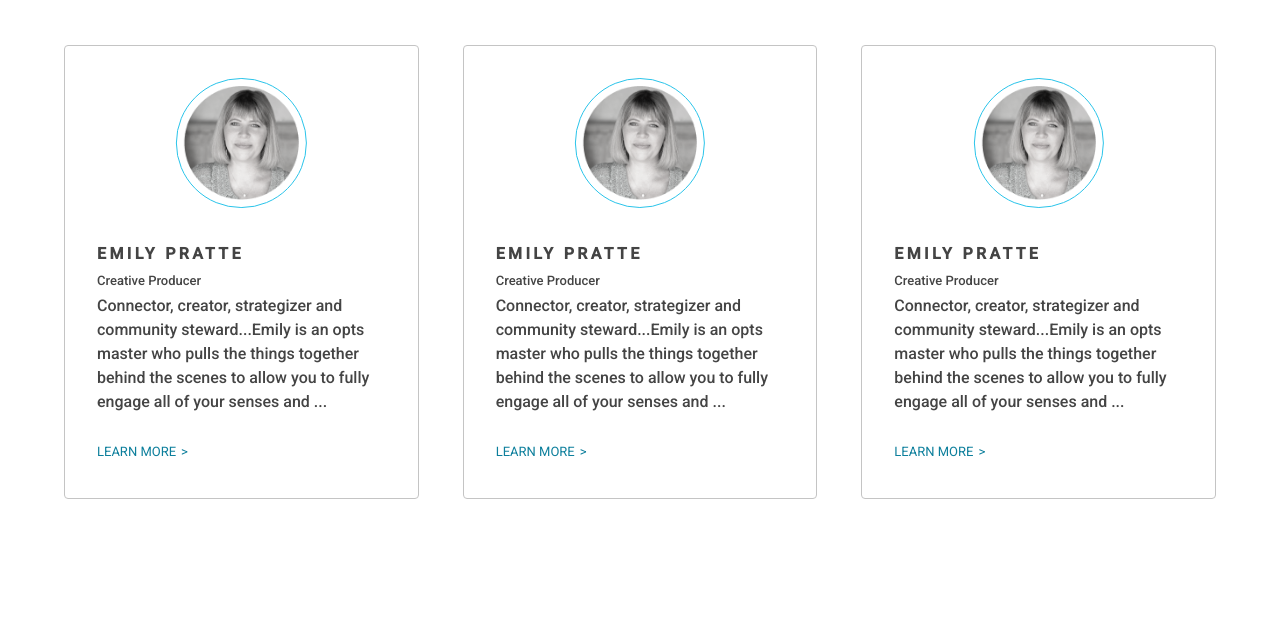
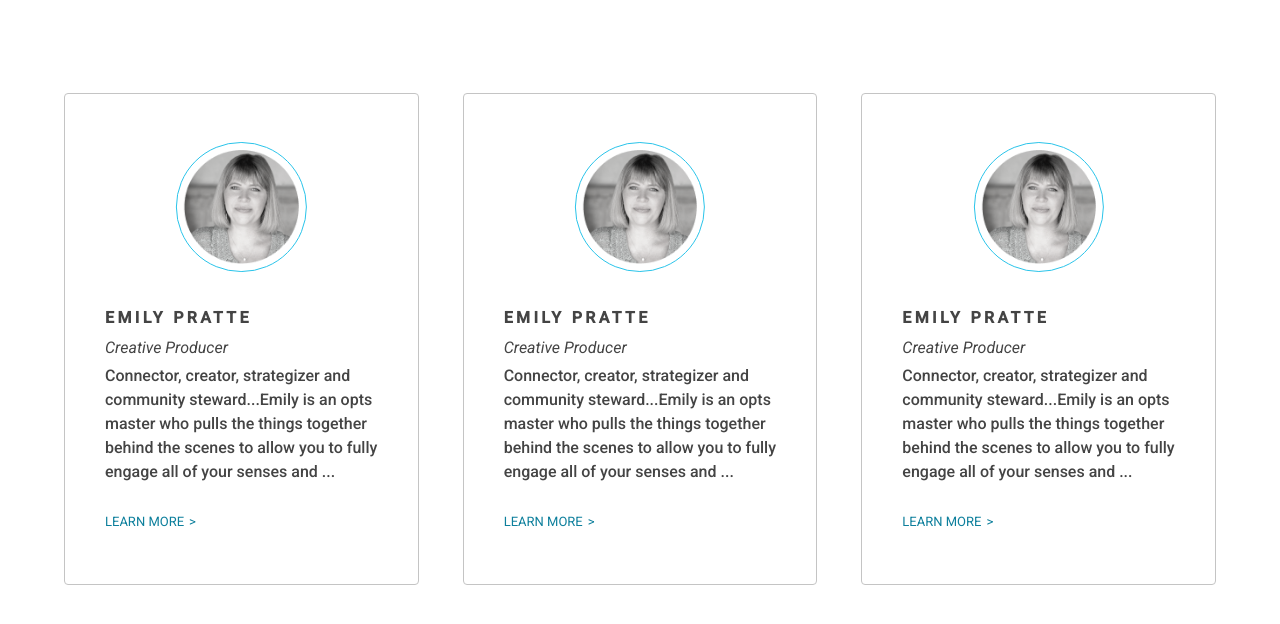
Before and after one commit to spoonhead0212/unbound, a plain HTML site: page card.html in a window 1280 px wide. Shown: the part 192-816 px from the top of the page. Drawn offline with nearby package versions, Linux system fonts and the light colour scheme.

Commit message:
more adj

```diff
--- a/css/style.css
+++ b/css/style.css
@@ -1,6 +1,8 @@
 @import url('https://fonts.googleapis.com/css2?family=Roboto+Condensed:wght@700&family=Roboto:wght@400;500&display=swap');
 @import url('https://fonts.googleapis.com/css2?family=Nunito&display=swap');
 @import url('https://fonts.googleapis.com/css2?family=Roboto&display=swap');
+@import url('https://fonts.googleapis.com/css2?family=Nunito+Sans:wght@700&display=swap');
+@import url('https://fonts.googleapis.com/css2?family=Roboto:ital@1&display=swap');
 
 :root {
     --btn-color: #0D7F9C;
@@ -11,6 +13,8 @@
     --roboto-con-font: 'Roboto Condensed', sans-serif;
     --nunito-font: 'Nunito', sans-serif;
     --roboto-sans: 'Roboto', sans-serif;
+    --italic-roboto-sans: 'Roboto', sans-serif;
+    --nunito-sans: 'Nunito Sans', sans-serif;
 }
 
 * {
@@ -38,7 +42,7 @@ body {
 }
 
 .team-info {
-    margin-bottom: 3rem;
+    margin-bottom: 6rem;
 }
 
 .team-info h1 {
@@ -86,12 +90,12 @@ body {
 .card {
     width: 354.67px;
     border: 1px solid #C4C4C4;
-    padding: 2rem 2rem;
+    padding: 3rem 2.5rem;
     border-radius: 4px;
 }
 
 .card > .name {
-    font-size: var(--nunito-font);
+    font-size: var(--nunito-sans);
     font-weight: 700;
     color: var(--content-black);
     text-transform: uppercase;
@@ -102,7 +106,10 @@ body {
 
 .role {
     line-height: 2;
+    font-style: italic;
+    font-size: 16px;
     color: var(--content-black);
+    font-family: var(--italic-roboto-sans);
 }
 
 .card__cont{
```
